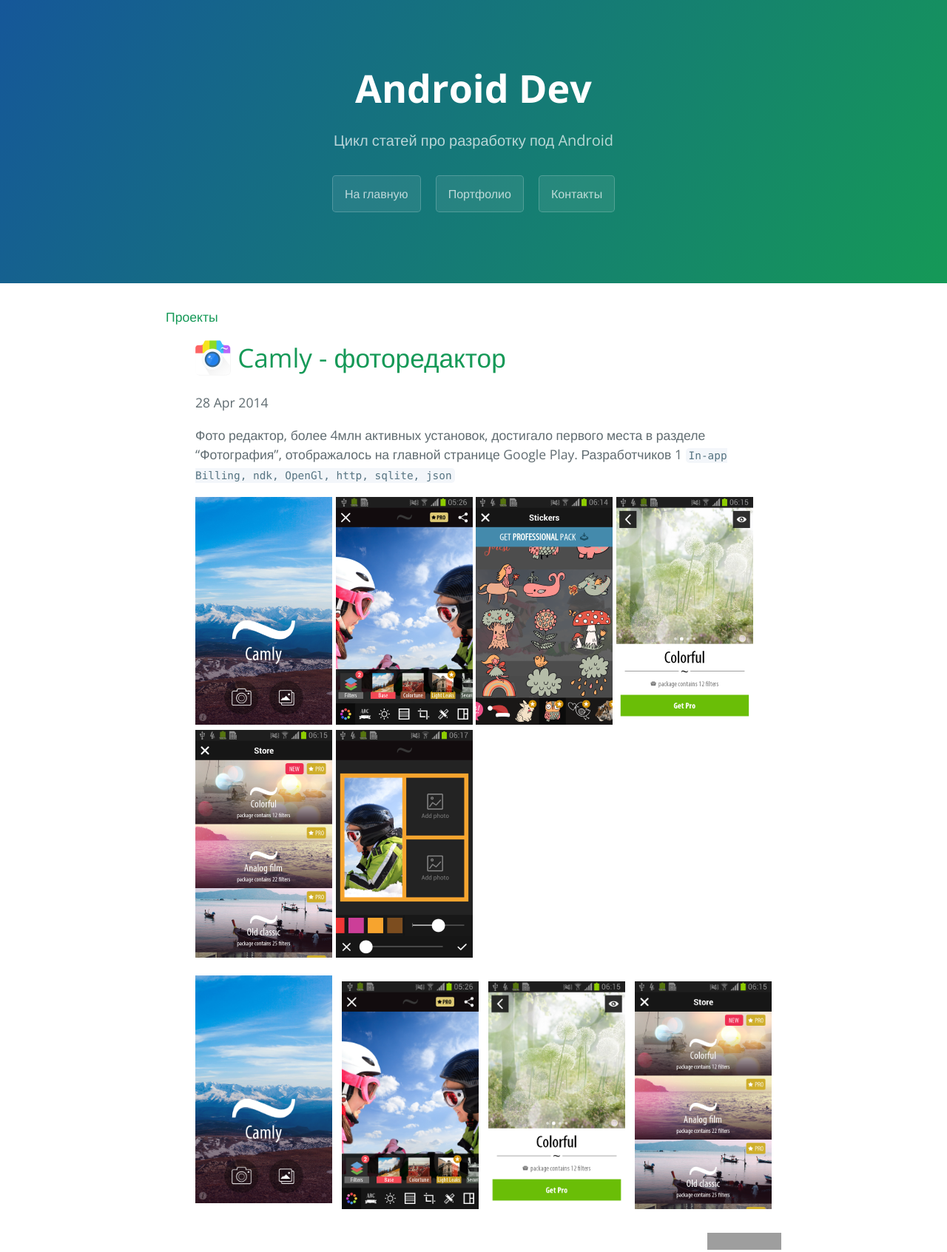
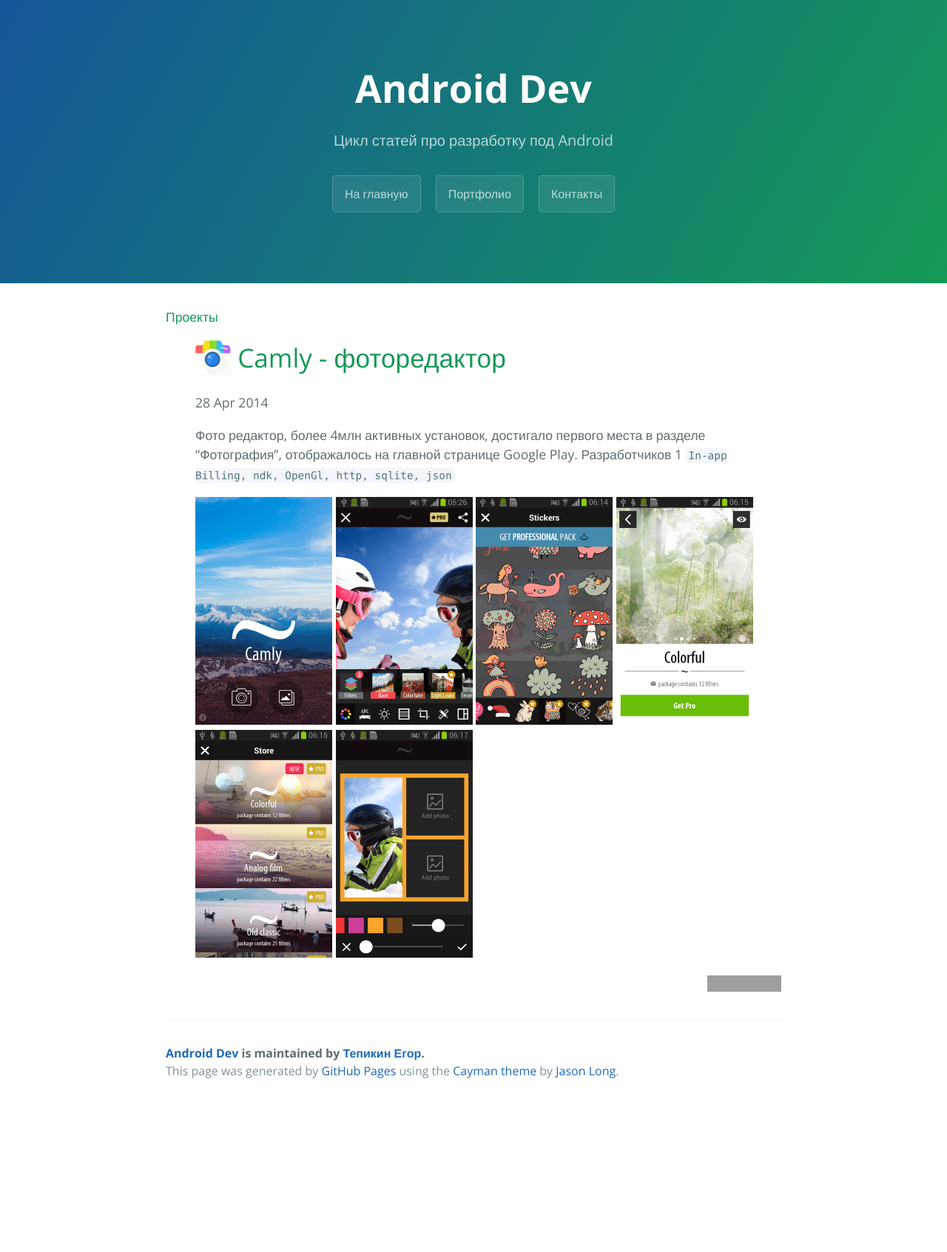
Before and after one commit to tepikin/tepikin.github.io, a Jekyll site: the page built from portfolio/index.html, in a window 1280 px wide. Shown: the top 1693 px of the page at 74% size. Built offline with Jekyll 4.4.1, drawn with Linux system fonts in a browser that asks for light colours; after the commit the page ends 1492 px from its top, so only the background shows below that; grey boxes are pictures that could not be loaded.

```diff
--- a/portfolio/index.html
+++ b/portfolio/index.html
@@ -22,34 +22,10 @@
 <a class="example-image-link" href="{{ site.baseurl }}/portfolio/images/Camly/6.png" data-lightbox="example-set" data-title="Camly"><img class="example-image" src="{{ site.baseurl }}/portfolio/images/Camly/thumb_6.png" alt=""/></a>
 </div>
 </p>
-<div class="section group">
-	<div class="col span_1_of_4">
-
-
-	<img src="{{ site.baseurl }}/portfolio/images/Camly/1.png" width="100%"/>
-	</div>
-	<div class="col span_1_of_4">
-	<img src="{{ site.baseurl }}/portfolio/images/Camly/2.png" width="100%"/>
-	</div>
-	<div class="col span_1_of_4">
-	<img src="{{ site.baseurl }}/portfolio/images/Camly/4.png" width="100%"/>
-	</div>
-	<div class="col span_1_of_4">
-	<img src="{{ site.baseurl }}/portfolio/images/Camly/5.png" width="100%"/>
-	</div>
-</div>
 
 <p align="right">
 <a href="https://play.google.com/store/apps/details?id=com.camlyapp.Camly&amp;utm_source=global_co&amp;utm_medium=prtnr&amp;utm_content=Mar2515&amp;utm_campaign=PartBadge&amp;pcampaignid=MKT-Other-global-all-co-prtnr-py-PartBadge-Mar2515-1"><img alt="Доступно на Google Play" src="https://play.google.com/intl/en_us/badges/images/generic/ru_badge_web_generic.png" width="100"></a>
 </p>
-<p>
-<div>
-      <a class="example-image-link" href="http://lokeshdhakar.com/projects/lightbox2/images/image-3.jpg" data-lightbox="example-set" data-title="Click the right half of the image to move forward."><img class="example-image" src="http://lokeshdhakar.com/projects/lightbox2/images/thumb-3.jpg" alt=""/></a>
-      <a class="example-image-link" href="http://lokeshdhakar.com/projects/lightbox2/images/image-4.jpg" data-lightbox="example-set" data-title="Or press the right arrow on your keyboard."><img class="example-image" src="http://lokeshdhakar.com/projects/lightbox2/images/thumb-4.jpg" alt="" /></a>
-      <a class="example-image-link" href="http://lokeshdhakar.com/projects/lightbox2/images/image-5.jpg" data-lightbox="example-set" data-title="The next image in the set is preloaded as you're viewing."><img class="example-image" src="http://lokeshdhakar.com/projects/lightbox2/images/thumb-5.jpg" alt="" /></a>
-      <a class="example-image-link" href="http://lokeshdhakar.com/projects/lightbox2/images/image-6.jpg" data-lightbox="example-set" data-title="Click anywhere outside the image or the X to the right to close."><img class="example-image" src="http://lokeshdhakar.com/projects/lightbox2/images/thumb-6.jpg" alt="" /></a>
-    </div>
-	</p>
 
 
  </ul>
```
